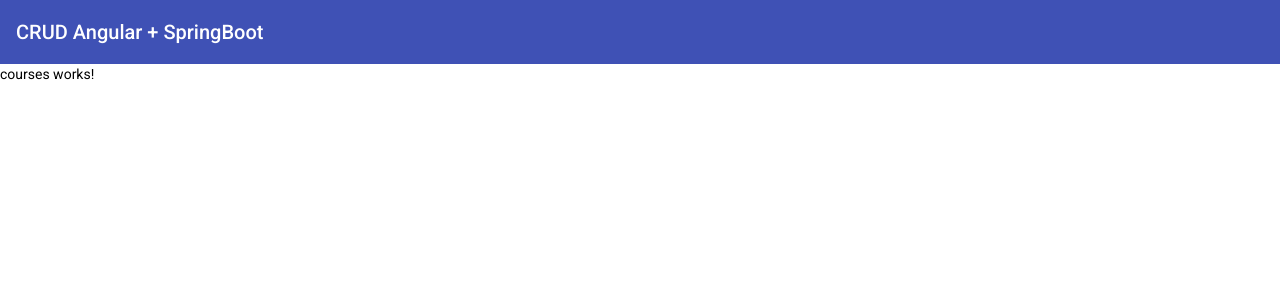
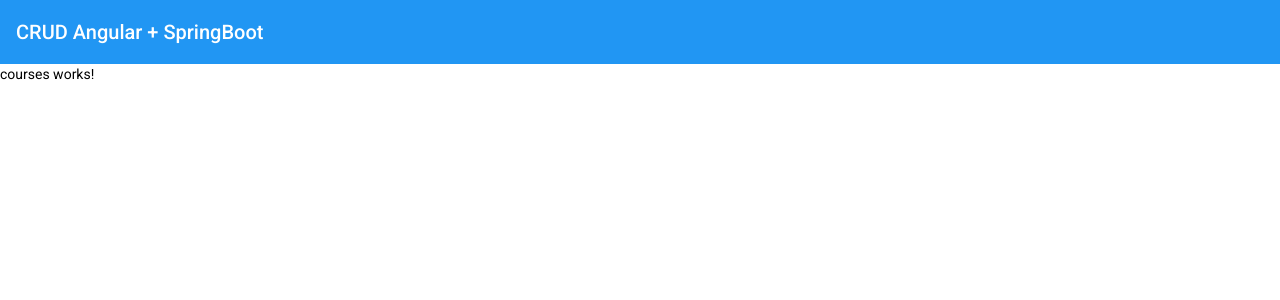
Before and after one commit to antoniodecastroalves/crud-angular, an Angular app: page /courses in a window 1280 px wide. Shown: the top 300 px of the page. Built offline with nearby package versions, Linux system fonts and the light colour scheme.

Commit message:
:sparkles: feat: Customizing the Angular Material Theme

```diff
--- a/src/styles.scss
+++ b/src/styles.scss
@@ -3,9 +3,12 @@
 @include mat-core();
 
 $custom-app-primary: mat-palette($mat-blue);
-$custom-app-secondaty: mat-palette($mat-indigo, A200, A400, 700);
+$custom-app-secondary: mat-palette($mat-indigo, A200, A400, 700);
+$custom-app-warn: mat-palette($mat-red);
 
-ng add schematics-scss-migrate
+$custom-theme: mat-light-theme($custom-app-primary, $custom-app-secondary, $custom-app-warn);
+
+@include angular-material-theme($custom-theme);
 
 html, body { height: 100%; }
 body { margin: 0; font-family: Roboto, "Helvetica Neue", sans-serif; }
```
